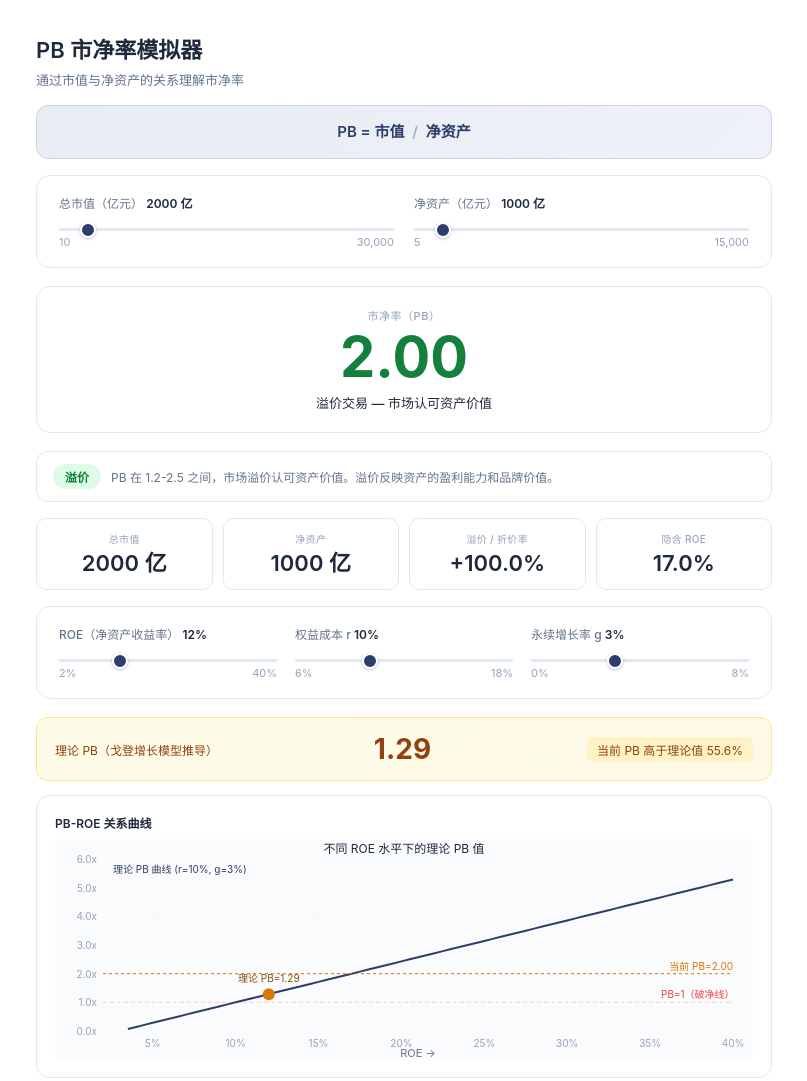
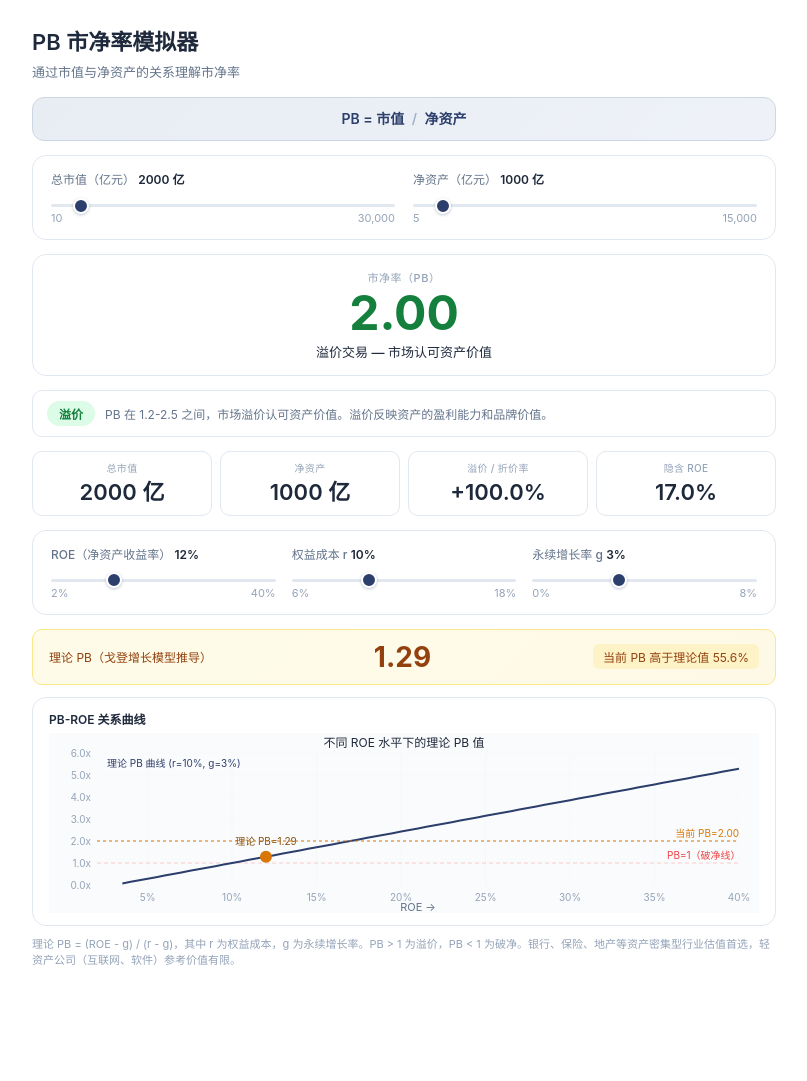
Before and after one commit to Sunyh-gi/valuation-simulators, a plain HTML site: page pb/calculator.html in a window 1280 px wide. Shown: the top 1081 px of the page, without its empty margins (236-1043 px from the left). After the commit the page ends 989 px from the top, so only its background shows below. Drawn offline with Linux system fonts and the light colour scheme.

Commit message:
trim ~100px: reduce padding, chart height, and spacing

```diff
--- a/pb/calculator.html
+++ b/pb/calculator.html
@@ -8,28 +8,28 @@
 * { margin: 0; padding: 0; box-sizing: border-box; }
 body {
   font-family: -apple-system, BlinkMacSystemFont, 'Segoe UI', 'PingFang SC', 'Microsoft YaHei', sans-serif;
-  background: #fff; color: #1e293b; padding: 32px; max-width: 800px; margin: 0 auto;
+  background: #fff; color: #1e293b; padding: 24px 28px 20px; max-width: 800px; margin: 0 auto;
 }
 h1 { font-size: 22px; font-weight: 600; margin-bottom: 6px; }
 .subtitle { font-size: 13px; color: #64748b; margin-bottom: 16px; }
 .formula-card {
   background: linear-gradient(135deg, #E8EDF3 0%, #eef2f8 100%);
-  border: 1px solid #CDD6E4; border-radius: 12px; padding: 14px 20px;
-  text-align: center; font-size: 15px; font-weight: 600; color: #2C3E6B;
-  margin-bottom: 16px; line-height: 1.6;
+  border: 1px solid #CDD6E4; border-radius: 12px; padding: 10px 16px;
+  text-align: center; font-size: 14px; font-weight: 600; color: #2C3E6B;
+  margin-bottom: 14px; line-height: 1.6;
 }
 .formula-card em { font-style: normal; color: #e11d48; font-weight: 700; }
 .formula-card .sep { color: #A0B0C8; margin: 0 4px; }
 
 .control-grid {
-  display: grid; grid-template-columns: 1fr 1fr; gap: 20px; margin-bottom: 18px;
+  display: grid; grid-template-columns: 1fr 1fr; gap: 18px; margin-bottom: 14px;
   background: #fff; border: 1px solid #e2e8f0; border-radius: 14px;
-  padding: 18px 22px;
+  padding: 14px 18px;
 }
 .control-grid-3 {
-  display: grid; grid-template-columns: 1fr 1fr 1fr; gap: 18px; margin-bottom: 18px;
+  display: grid; grid-template-columns: 1fr 1fr 1fr; gap: 16px; margin-bottom: 14px;
   background: #fff; border: 1px solid #e2e8f0; border-radius: 14px;
-  padding: 18px 22px;
+  padding: 14px 18px;
 }
 @media (max-width: 600px) { .control-grid, .control-grid-3 { grid-template-columns: 1fr; } }
 .control-group label {
@@ -54,15 +54,15 @@ h1 { font-size: 22px; font-weight: 600; margin-bottom: 6px; }
 
 .pb-hero {
   background: #fff; border: 1px solid #e2e8f0; border-radius: 14px;
-  padding: 20px; margin-bottom: 18px; text-align: center;
+  padding: 14px 20px; margin-bottom: 14px; text-align: center;
 }
-.pb-hero .label { font-size: 11px; color: #94a3b8; font-weight: 500; letter-spacing: 0.5px; margin-bottom: 4px; }
-.pb-hero .value { font-size: 56px; font-weight: 700; line-height: 1.1; margin-bottom: 4px; transition: color 0.2s; }
+.pb-hero .label { font-size: 11px; color: #94a3b8; font-weight: 500; letter-spacing: 0.5px; margin-bottom: 2px; }
+.pb-hero .value { font-size: 48px; font-weight: 700; line-height: 1.1; margin-bottom: 2px; transition: color 0.2s; }
 .pb-hero .desc { font-size: 13px; font-weight: 500; }
 
 .status-bar {
-  background: #fff; border: 1px solid #e2e8f0; border-radius: 12px;
-  padding: 12px 16px; margin-bottom: 16px;
+  background: #fff; border: 1px solid #e2e8f0; border-radius: 10px;
+  padding: 10px 14px; margin-bottom: 14px;
   display: flex; flex-wrap: wrap; align-items: center; gap: 10px;
 }
 .status-badge { font-size: 12px; font-weight: 600; padding: 4px 12px; border-radius: 20px; white-space: nowrap; }
@@ -73,18 +73,18 @@ h1 { font-size: 22px; font-weight: 600; margin-bottom: 6px; }
 .badge-gray { background: #e2e8f0; color: #475569; }
 .status-desc { font-size: 12px; color: #64748b; flex: 1; }
 
-.metric-row { display: flex; gap: 10px; flex-wrap: wrap; margin-bottom: 16px; }
+.metric-row { display: flex; gap: 8px; flex-wrap: wrap; margin-bottom: 14px; }
 .metric-card {
   background: #fff; border: 1px solid #e2e8f0; border-radius: 10px;
-  padding: 12px 14px; text-align: center; flex: 1; min-width: 100px;
+  padding: 8px 10px; text-align: center; flex: 1; min-width: 80px;
 }
 .metric-card .label { font-size: 10px; color: #94a3b8; margin-bottom: 3px; font-weight: 500; letter-spacing: 0.3px; }
 .metric-card .value { font-size: 22px; font-weight: 600; color: #1e293b; line-height: 1.3; }
 
 .theo-card {
   background: linear-gradient(135deg, #fefce8 0%, #fef9e7 100%);
-  border: 1px solid #fde68a; border-radius: 12px;
-  padding: 14px 18px; margin-bottom: 14px;
+  border: 1px solid #fde68a; border-radius: 10px;
+  padding: 10px 16px; margin-bottom: 12px;
 }
 .theo-card .theo-row { display: flex; justify-content: space-between; align-items: center; flex-wrap: wrap; gap: 8px; }
 .theo-card .theo-label { font-size: 12px; color: #92400e; }
@@ -93,10 +93,10 @@ h1 { font-size: 22px; font-weight: 600; margin-bottom: 6px; }
 
 .chart-box {
   background: #fff; border: 1px solid #e2e8f0; border-radius: 14px;
-  padding: 18px; margin-bottom: 14px;
+  padding: 12px 16px; margin-bottom: 10px;
 }
-.chart-box h3 { font-size: 12px; font-weight: 600; color: #1e293b; margin-bottom: 8px; }
-.chart-box canvas { display: block; width: 100%; height: 220px; }
+.chart-box h3 { font-size: 12px; font-weight: 600; color: #1e293b; margin-bottom: 6px; }
+.chart-box canvas { display: block; width: 100%; height: 180px; }
 
 .footnote { font-size: 11px; color: #94a3b8; line-height: 1.5; }
 </style>
```
